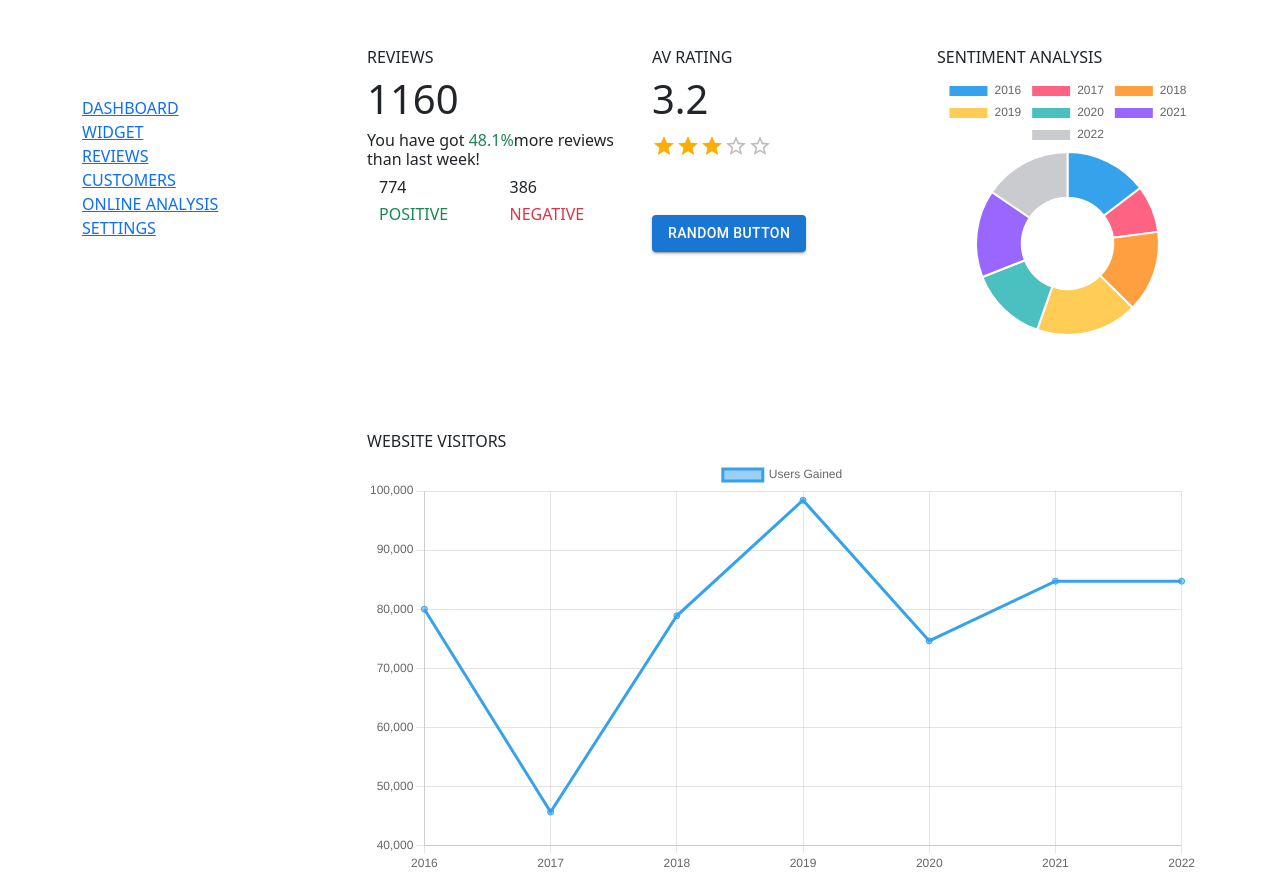
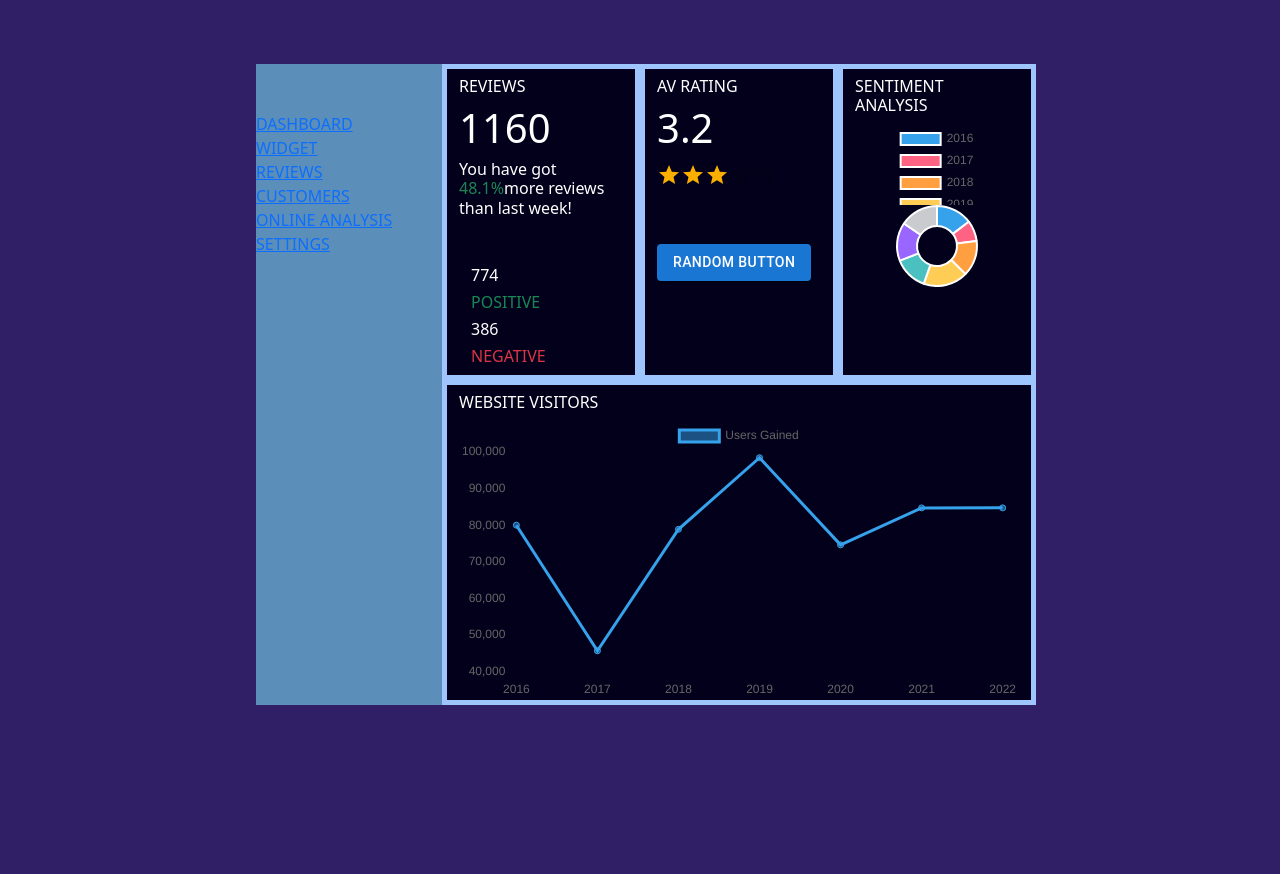
Before and after one commit to Parrasite9/Dashboard, a React (Create React App) app: page / in a window 1280 px wide. After the commit the page ends 800 px from the top, so only its background shows below. Built offline with nearby package versions, Linux system fonts and the light colour scheme.

Commit message:
Lot's of CSS added, Navbar not complete

```diff
--- a/src/App.js
+++ b/src/App.js
@@ -38,20 +38,13 @@ const App = () => {
     }],
 })
 
-const [checked, setChecked] = useState(true)
-
-const handleChecked = (e) => {
-  setChecked(e.target.checked)
-}
-
-
   return (
     <>
-      <div class="container-sm mt-5">
-        <div class="row">
+      <div class="dash-container" >
+        <div class="row" >
 
           {/* SIDEBAR*/}
-          <div class="col-3 sidebar mt-5">
+          <div class="col-3 sidebar pt-5 nav-cell">
             <ul className="list-unstyled">
               <li><a href="#">DASHBOARD</a></li>
               <li><a href="#">WIDGET</a></li>
@@ -71,15 +64,15 @@ const handleChecked = (e) => {
 
 
           <div class="col-9">
-            <div class="row mb-5">
+            <div class="row">
               {/* REVIEWS */}
-              <div class="col-4">
-                <h5 className="fs-6">REVIEWS</h5>
+              <div class="col-4 cell border border-5 border-primary-subtle">
+                <h5 className="fs-6 pt-2">REVIEWS</h5>
                 <h2 className="fs-1">{totalReviews}</h2>
                 <h5 className="fs-6">You have got <span className="text-success">{reviewPercent}%</span>more reviews than last week!</h5>
 
                 <div className="container">
-                  <div className="row">
+                  <div className="row mt-5">
                     <div className="col">
                       <h5 className="fs-6">{positive}</h5>
                       <h5 className="fs-6 text-success">POSITIVE</h5>
@@ -94,9 +87,9 @@ const handleChecked = (e) => {
 
               </div>
 
-              <div class="col-4 mb-5">
+              <div class="col-4 cell border border-5 border-primary-subtle">
                 {/* AVERAGE RATING */}
-                <h1 className="fs-6">AV RATING</h1>
+                <h1 className="fs-6 pt-2">AV RATING</h1>
                 <h2 className="fs-1">{rating}</h2>
                 <Rating name="half-rating" defaultValue={rating} precision={0.5}  />
                 <br />
@@ -104,16 +97,16 @@ const handleChecked = (e) => {
 
               </div>
 
-              <div class="col-4 mb-5">
+              <div class="col-4 cell border border-5 border-primary-subtle">
                 {/* SENTIMENT ANALYSIS */}
-                <h1 className="fs-6">SENTIMENT ANALYSIS</h1>
+                <h1 className="fs-6 pt-2">SENTIMENT ANALYSIS</h1>
                 <DonutChart chartData={chartData} />
               </div>
             </div>
-            <div class="row">
-              <div class="col-12">
+            <div class="row cell border border-5 border-primary-subtle">
+              <div class="col-12 ">
                 {/* <!-- bottom grid item content here --> */}
-                <h1 className="fs-6">WEBSITE VISITORS</h1>
+                <h1 className="fs-6 pt-2">WEBSITE VISITORS</h1>
                 {/* <BarChart chartData={chartData} /> */}
                 <LineChart chartData={chartData} />
               </div>
--- a/src/index.css
+++ b/src/index.css
@@ -56,3 +56,17 @@ code {
   margin-bottom: 2%;
 }
  */
+
+body {
+  background-color: #301E67;
+  color: white;
+}
+
+.dash-container {
+  margin: 5% 20%;
+  background-color: #5B8FB9;
+ }
+
+ .cell {
+  background-color: #03001C;
+ }
```
